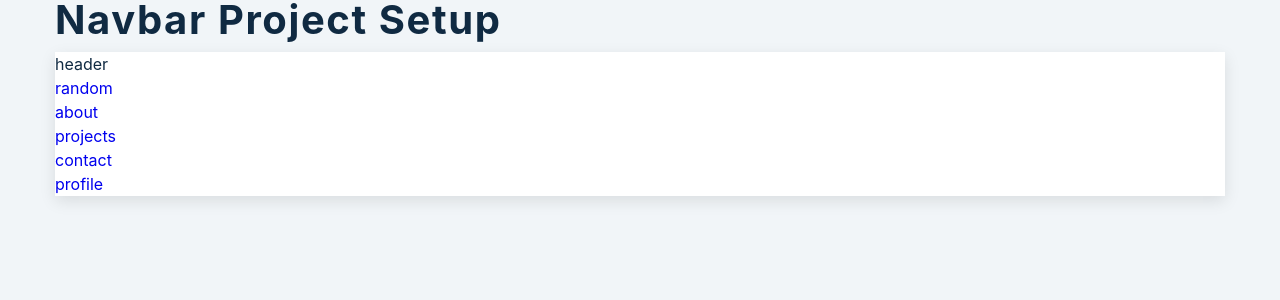
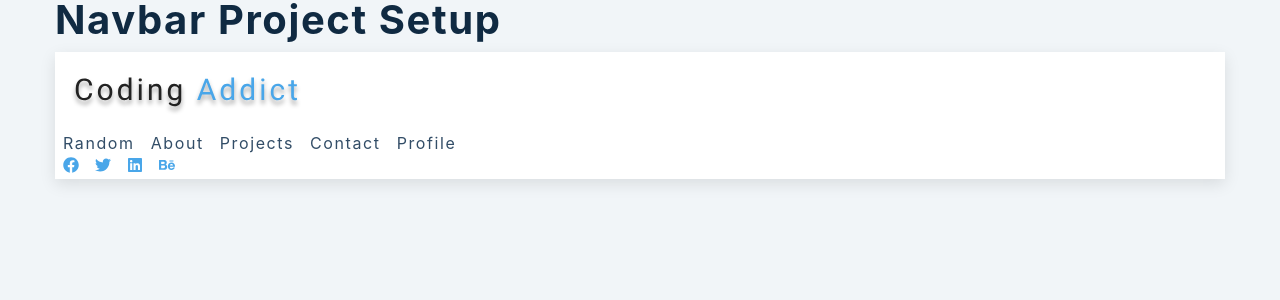
Before and after one commit to DPlilCoDeR/navbar, a React (Create React App) app: page / in a window 1280 px wide. Shown: the top 300 px of the page. Built offline with nearby package versions, Linux system fonts and the light colour scheme.

Commit message:
add icons media

```diff
--- a/src/Navbar.jsx
+++ b/src/Navbar.jsx
@@ -1,20 +1,43 @@
-import React, { useState, useRef, useEffect } from 'react'
-import { FaBars, FaTwitter } from 'react-icons/fa'
-import { links, social } from './data'
+import React, { useState, useRef, useEffect } from "react";
+import { FaBars, FaTwitter } from "react-icons/fa";
+import { links, social } from "./data";
+import logo from "./logo.svg";
 
 const Navbar = () => {
   return (
     <nav>
-      <div className='nav-header'>header</div>
-      <div className='nav-toggle'>toggle</div>
-      <div className='links-container'>
-        {links.map(link => {
-          const {id, url, text} = link
-          return <a className='links' key={id} href={url}>{text}</a>
+      <div className="nav-center">
+        <div className="nav-header">
+          <img src={logo} alt="logo" />
+          <button className='nav-toggle'> <FaBars /></button>
+        </div>
+      </div>
+      <div className="links-container show-container">
+        <ul className="links">
+        {links.map((link) => {
+          const { id, url, text } = link;
+          return (
+            <li>
+              <a key={id} href={url}>
+                {text}
+              </a>
+            </li>
+          );
         })}
+        </ul>
+        <ul className="social-icons">
+        {social.map((rrss) => {
+          const { id, url, icon } = rrss;
+          return (
+            <li>
+              <a key={id} href={url}>{icon}</a>
+            </li>
+          );
+        })}
+        </ul>
       </div>
     </nav>
-  )
-}
+  );
+};
 
-export default Navbar
+export default Navbar;
```
